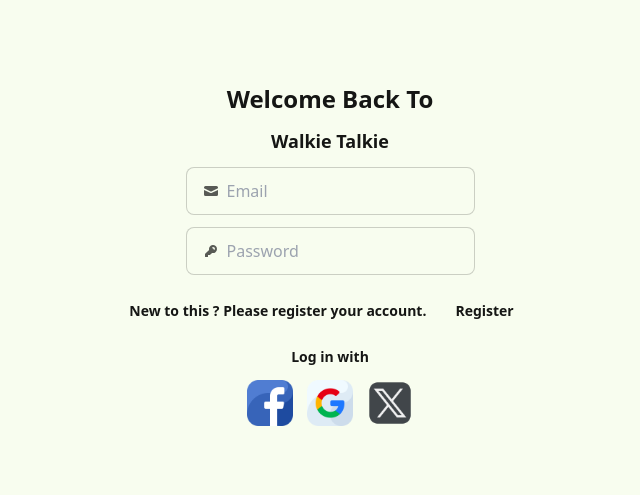
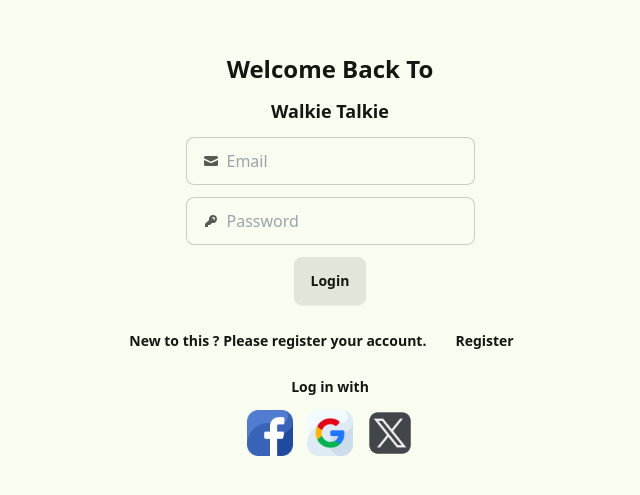
Before and after one commit to hoshikwyw/Talkie_v.0.1, a React (Vite) app: page / in a window 1280 px wide. Shown: the part 143-638 px from the top of the page, without its empty margins (310-950 px from the left). Built offline with nearby package versions, Linux system fonts and the light colour scheme.

Commit message:
Notification alert done

```diff
--- a/package.json
+++ b/package.json
@@ -15,7 +15,8 @@
     "react": "^18.3.1",
     "react-dom": "^18.3.1",
     "react-icons": "^5.2.1",
-    "react-router-dom": "^6.24.1"
+    "react-router-dom": "^6.24.1",
+    "react-toastify": "^10.0.5"
   },
   "devDependencies": {
     "@types/react": "^18.3.3",
--- a/src/App.jsx
+++ b/src/App.jsx
@@ -1,11 +1,14 @@
 import React from 'react'
 import Paths from './components/Paths'
+import NotiAlert from './components/subComponents/NotiAlert'
 
 
 const App = () => {
   return (
-    <div data-theme="lemonade" className=' min-w-screen min-h-screen'>
+    <div data-theme="lemonade" className=' min-w-screen min-h-screen relative'>
       <Paths />
+      <NotiAlert />
+
     </div>
   )
 }
--- a/src/components/Login.jsx
+++ b/src/components/Login.jsx
@@ -1,11 +1,17 @@
 import React from 'react'
 import { NavLink } from 'react-router-dom'
+import { toast } from 'react-toastify'
 
 const Login = () => {
+    const handleSubmit = (e) => {
+        e.preventDefault()
+        toast.error("Login Successful")
+    }
     return (
         <div className=' flex w-full justify-center items-center flex-col min-h-screen gap-3'>
             <h1 className=' font-bold text-2xl'>Welcome Back To</h1>
             <h1 className=' font-semibold text-lg'>Walkie Talkie</h1>
+            <form action="" className=' flex justify-center items-center flex-col gap-3' onSubmit={handleSubmit}>
                 <label className="input input-bordered flex items-center gap-2">
                     <svg
                         xmlns="http://www.w3.org/2000/svg"
@@ -33,6 +39,8 @@ const Login = () => {
                     </svg>
                     <input type="password" className="grow" placeholder='Password' />
                 </label>
+                <button className=' btn'>Login</button>
+            </form>
             <div className=' flex justify-center items-center gap-3 font-semibold text-sm'>
                 <p className=' cursor-pointer'>New to this ? Please register your account.</p>
                 <NavLink to="/register" className='btn btn-ghost'>Register</NavLink>
--- a/src/components/RegisterPage.jsx
+++ b/src/components/RegisterPage.jsx
@@ -13,6 +13,7 @@ const RegisterPage = () => {
         <div className=' flex w-full justify-center items-center flex-col min-h-screen gap-3'>
             <h1 className=' font-bold text-2xl'>Welcome To</h1>
             <h1 className=' font-semibold text-lg'>Walkie Talkie</h1>
+            <form action="" className=' flex justify-center items-center flex-col gap-3'>
                 <label htmlFor="file">
                     {profile.url ?
                         (<img className=' w-28 h-28 rounded-md' src={profile.url} alt="" />) :
@@ -74,6 +75,8 @@ const RegisterPage = () => {
                     </svg>
                     <input type="password" className="grow" placeholder='Confirm Password' />
                 </label>
+                <button className=' btn'>Register</button>
+            </form>
             <div className=' flex justify-center items-center gap-1 font-semibold text-sm'>
                 <p className=' cursor-pointer'>Already have an account ?</p>
                 <NavLink to="/" className='btn btn-ghost'>LogIn</NavLink>
--- /dev/null
+++ b/src/components/subComponents/NotiAlert.jsx
@@ -0,0 +1,13 @@
+import React from 'react'
+import { ToastContainer } from 'react-toastify'
+import 'react-toastify/dist/ReactToastify.css';
+
+const NotiAlert = () => {
+    return (
+        <div >
+            <ToastContainer position='bottom-right' />
+        </div>
+    )
+}
+
+export default NotiAlert
```
Also changed, not shown: 1 other file (tests, documents, lock files or other folders). Lines whose indentation alone changed are shown as unchanged.
